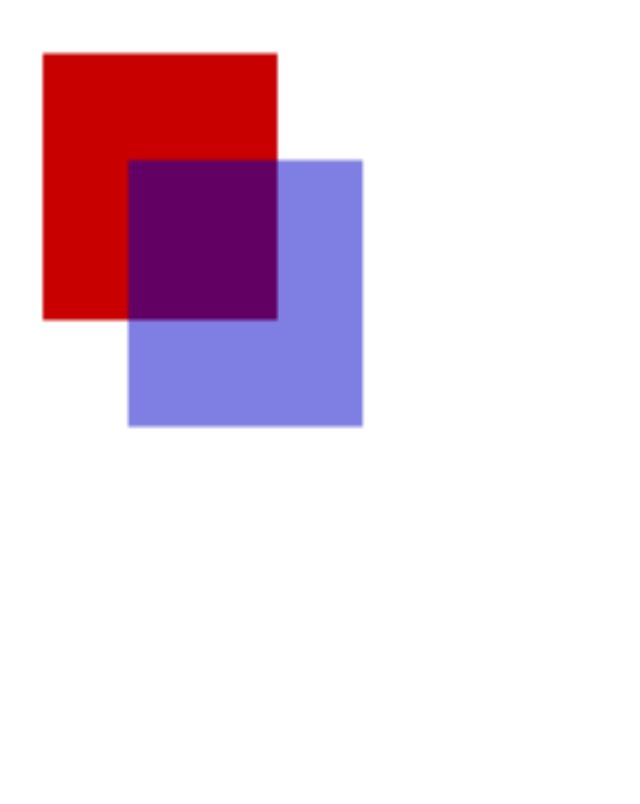
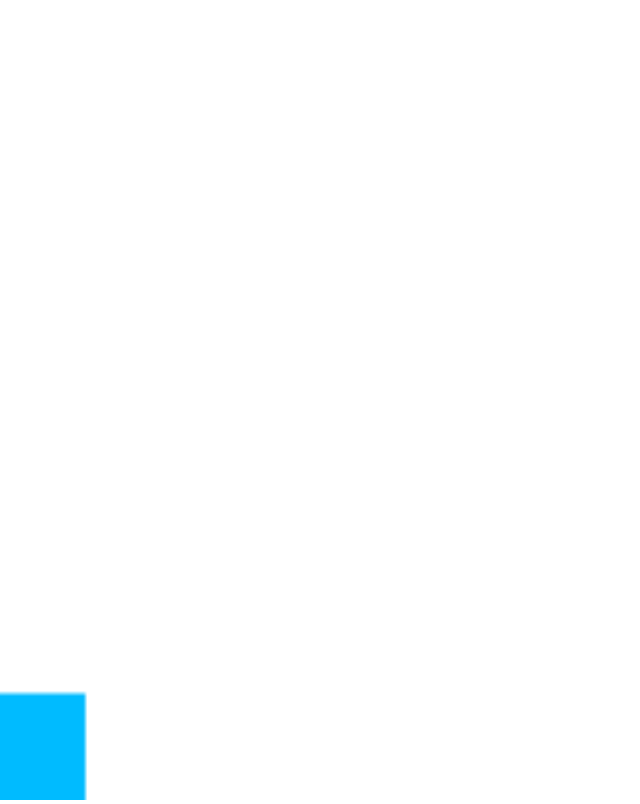
Before and after one commit to Katsiaryna-Maslava/simply-game, a plain HTML site: page game/index.html in a window 1280 px wide. Shown: the whole page, without its empty margins (0-640 px from the left). Drawn offline with Linux system fonts and the light colour scheme.

Commit message:
Добавление главного героя (базовые контроллеры)

```diff
--- a/game/app/index.js
+++ b/game/app/index.js
@@ -1,6 +1,60 @@
-var $canvas = document.getElementById('game');
-var api = $canvas.getContext('2d');
-api.fillStyle = 'rgb(200,0,0)';
-api.fillRect(10, 10, 55, 50);
-api.fillStyle = 'rgba(0, 0, 200, 0.5)';
-api.fillRect(30, 30, 55, 50);
+"use strict";
+/// <reference path="typings/index.d.ts" />
+const $canvas = document.getElementById('game');
+const canvas = $canvas.getContext('2d');
+if (canvas === null)
+    throw Error('Текущая среда окружения не поддерживает Canvas API');
+const fps = 30; // Количество кадров в секунду
+class Component {
+    constructor(xCoordinate, yCoordinate, width, height) {
+        this.xCoordinate = xCoordinate;
+        this.yCoordinate = yCoordinate;
+        this.width = width;
+        this.height = height;
+    }
+    get x() { return this.xCoordinate; }
+    set x(value) { this.xCoordinate = value; }
+    get y() { return $canvas.height - this.height - this.yCoordinate; }
+    set y(value) { this.yCoordinate = value; }
+    draw() { }
+    events() { }
+}
+// Главный герой
+class Hero extends Component {
+    constructor() { super(0, 0, 20, 20); }
+    draw() {
+        canvas.beginPath();
+        canvas.rect(this.x, this.y, this.width, this.height);
+        canvas.fillStyle = '#0bf';
+        canvas.fill();
+        canvas.closePath();
+    }
+    events() {
+        document.addEventListener('keydown', (event) => {
+            switch (event.code) {
+                case 'KeyA':
+                    this.moveLeft();
+                    break;
+                case 'KeyD':
+                    this.moveRight();
+                    break;
+            }
+        });
+    }
+    moveLeft() { this.x = this.x - 50; }
+    moveRight() { this.x += 50; }
+}
+const chunks = [];
+const draw = bootstrap(new Hero);
+setInterval(draw, 1000 / fps);
+// Функция отрисовки канваса
+function bootstrap(...Components) {
+    Components.forEach((Component) => {
+        Component.events();
+        chunks.push(Component.draw.bind(Component));
+    });
+    return function () {
+        canvas.clearRect(0, 0, $canvas.width, $canvas.height);
+        chunks.forEach((chunk) => chunk());
+    };
+}
--- /dev/null
+++ b/game/app/typings/index.d.ts
@@ -0,0 +1 @@
+/// <reference path="component.d.ts" />
--- a/game/game.css
+++ b/game/game.css
@@ -2,6 +2,8 @@
 
 html, body, #root, #game { height: 100% }
 
+body { overflow: hidden }
+
 #root { max-width: 100% }
 
 #game { width: 100% }
```
Also changed, not shown: game/app/index.ts (+57 -5 lines), game/app/package.json (deleted, +0 -7 lines), game/app/tsconfig.json (added, +10 -0 lines), game/app/typings/component.d.ts (added, +17 -0 lines).
